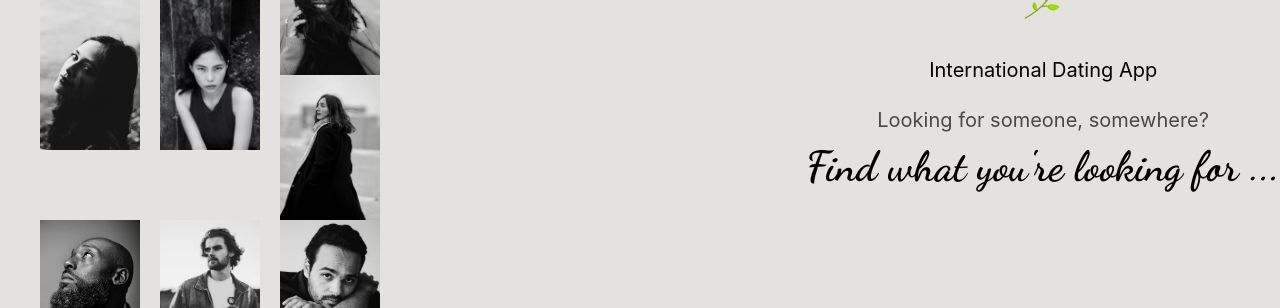
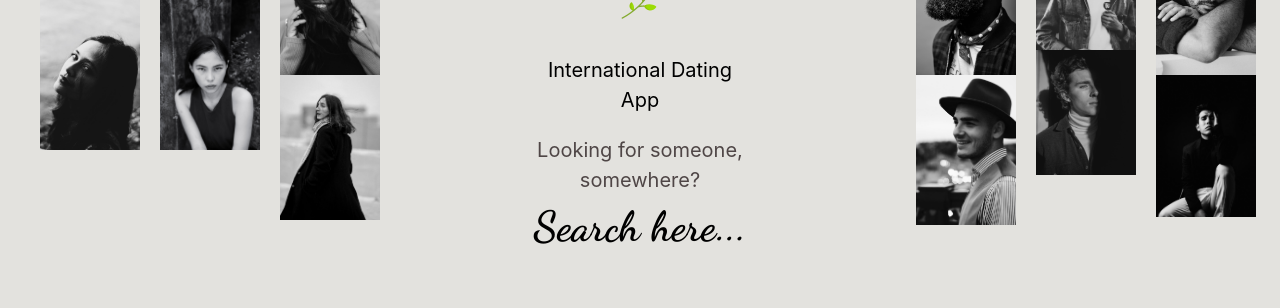
Before and after one commit to PatrickPachacz/passport2love, a React (Create React App) app in the folder frontend/: page / in a window 1280 px wide. Shown: the part 1000-1308 px from the top of the page. Built offline with nearby package versions, Linux system fonts and the light colour scheme; a web font is replaced by a local one.

Commit message:
homepage fix

```diff
--- a/frontend/src/Pages/Home.js
+++ b/frontend/src/Pages/Home.js
@@ -75,7 +75,7 @@ const Home = () => {
             <Text fontSize="xl" color="black" textAlign="center">
               International Dating App
               <h3>Looking for someone, somewhere?</h3>
-              <h2 style={{ fontSize: "42px", fontFamily: "'Dancing Script', cursive" }}>Find what you're looking for ...</h2>
+              <h2 style={{ fontSize: "42px", fontFamily: "'Dancing Script', cursive" }}>Search here...</h2>
             </Text>
           </div>
   </div>
```
